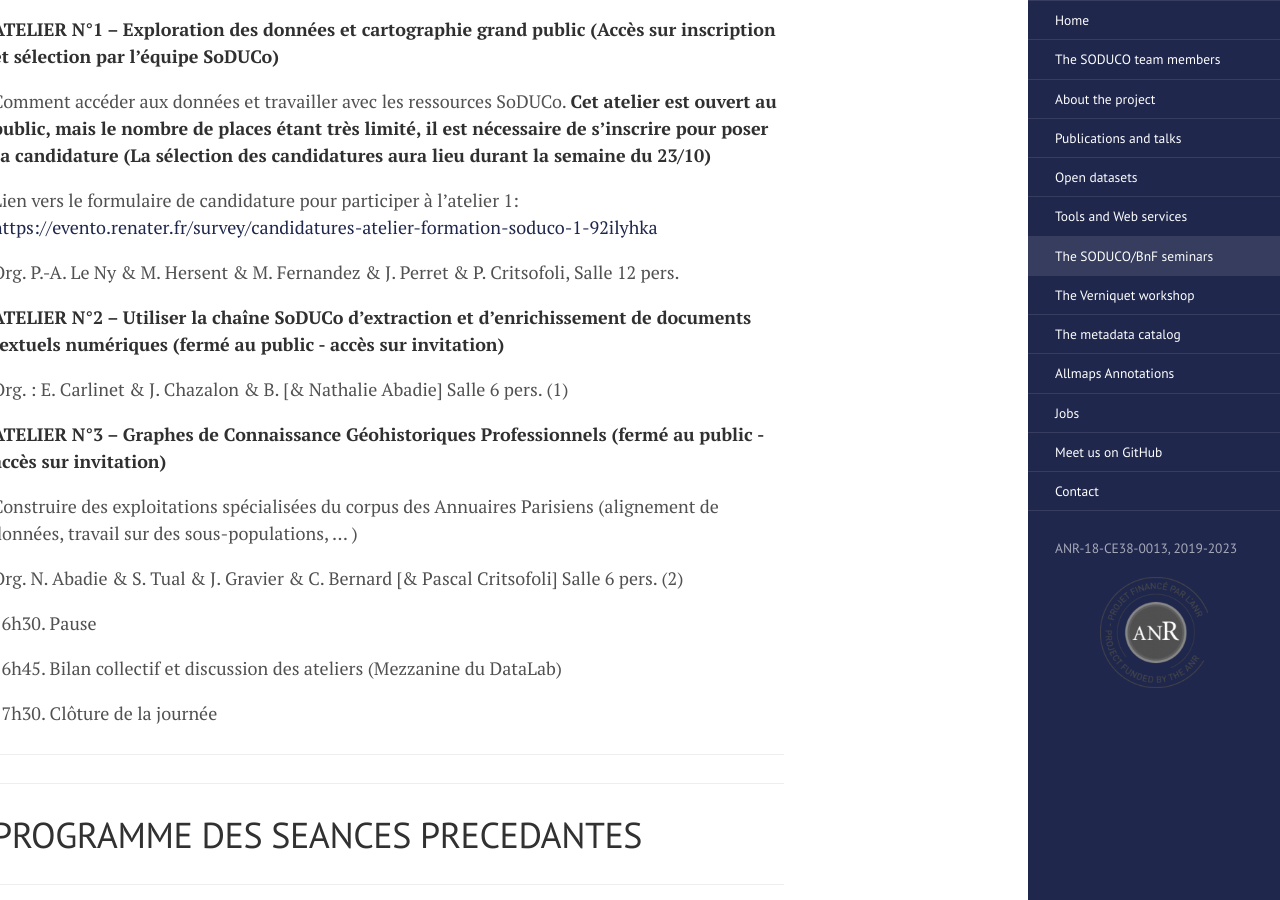
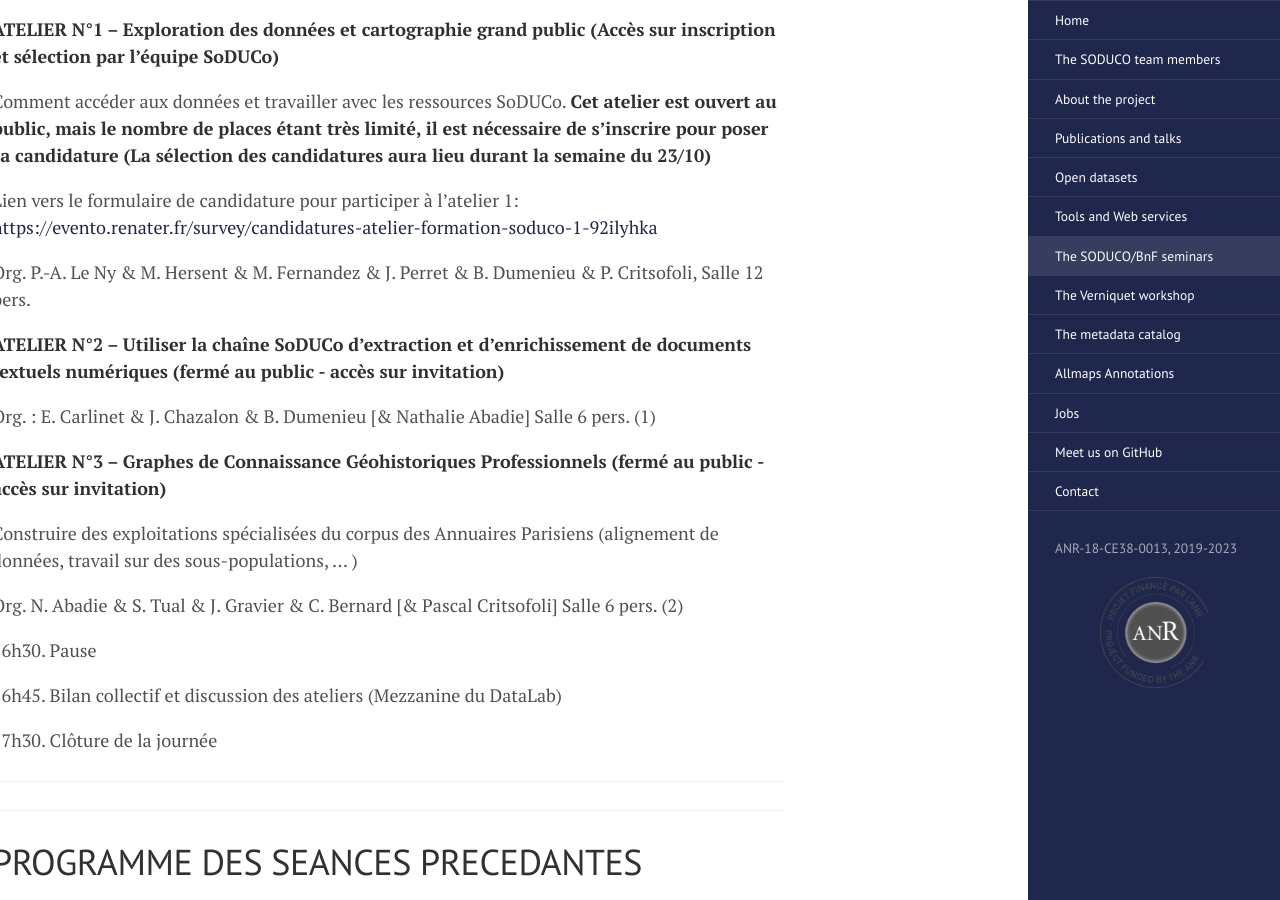
Before and after one commit to soduco/soduco.github.io, a Jekyll site: the page built from soduco_bnf_seminars.md, in a window 1280 px wide and 900 px high, scrolled down 7619 px. Built offline with Jekyll 4.4.1, drawn with Linux system fonts in a browser that asks for light colours; some of the changed text lies outside the part shown.

```diff
--- a/soduco_bnf_seminars.md
+++ b/soduco_bnf_seminars.md
@@ -160,12 +160,12 @@
 
 Lien vers le formulaire de candidature pour participer à l'atelier 1: [https://evento.renater.fr/survey/candidatures-atelier-formation-soduco-1-92ilyhka](https://evento.renater.fr/survey/candidatures-atelier-formation-soduco-1-92ilyhka)
 
-Org. P.-A. Le Ny & M. Hersent & M. Fernandez & J. Perret & P. Critsofoli, Salle 12 pers.
+Org. P.-A. Le Ny & M. Hersent & M. Fernandez & J. Perret & B. Dumenieu & P. Critsofoli, Salle 12 pers.
 
 
 **ATELIER N°2 – Utiliser la chaîne SoDUCo d’extraction et d’enrichissement de documents textuels numériques (fermé au public - accès sur invitation)**
 
-Org. : E. Carlinet & J. Chazalon & B. [& Nathalie Abadie] Salle 6 pers. (1)
+Org. : E. Carlinet & J. Chazalon & B. Dumenieu [& Nathalie Abadie] Salle 6 pers. (1)
 
 **ATELIER N°3 – Graphes de Connaissance Géohistoriques Professionnels (fermé au public - accès sur invitation)**
 
```
Also changed, not shown: other parts of soduco_bnf_seminars.md (+3 -3 lines).
